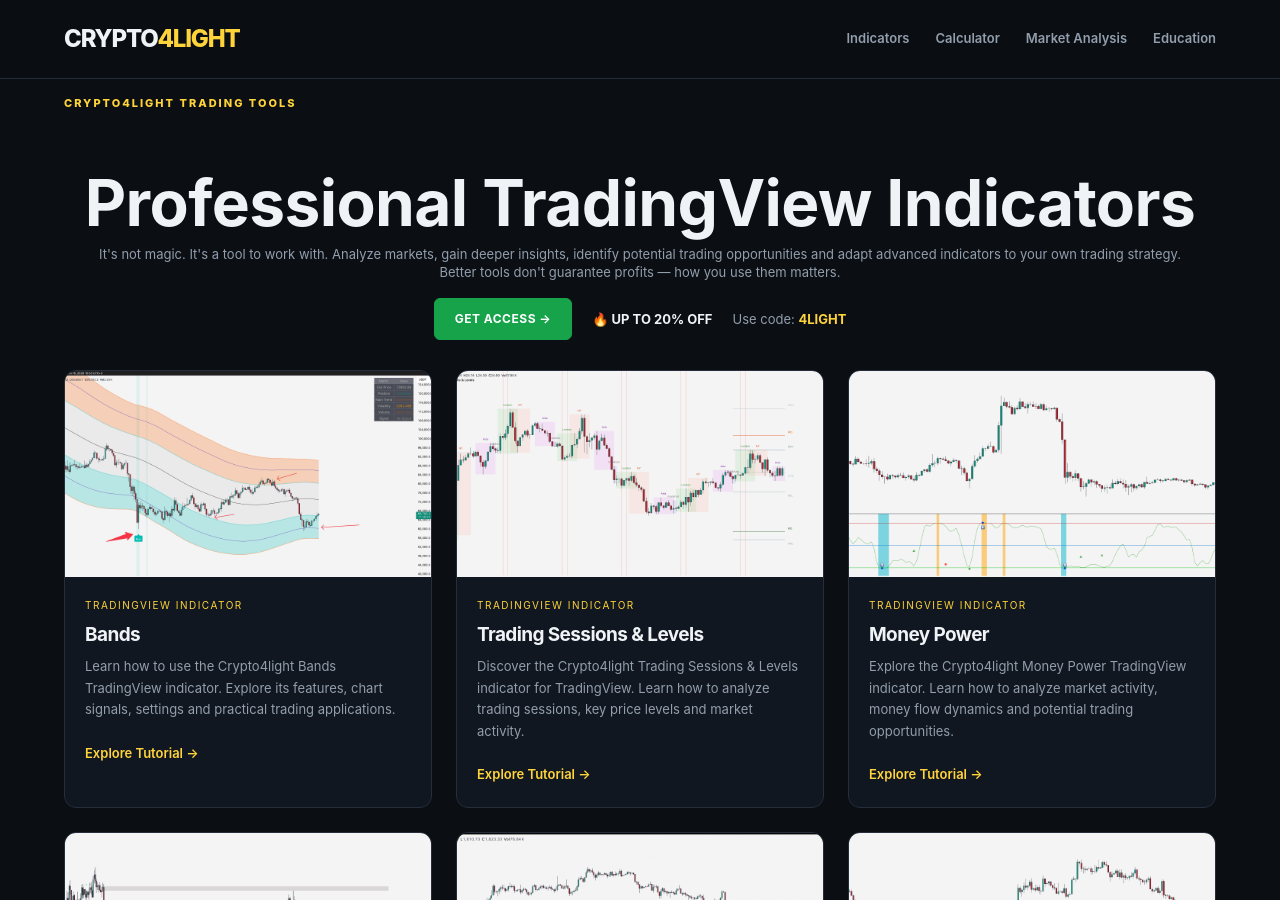
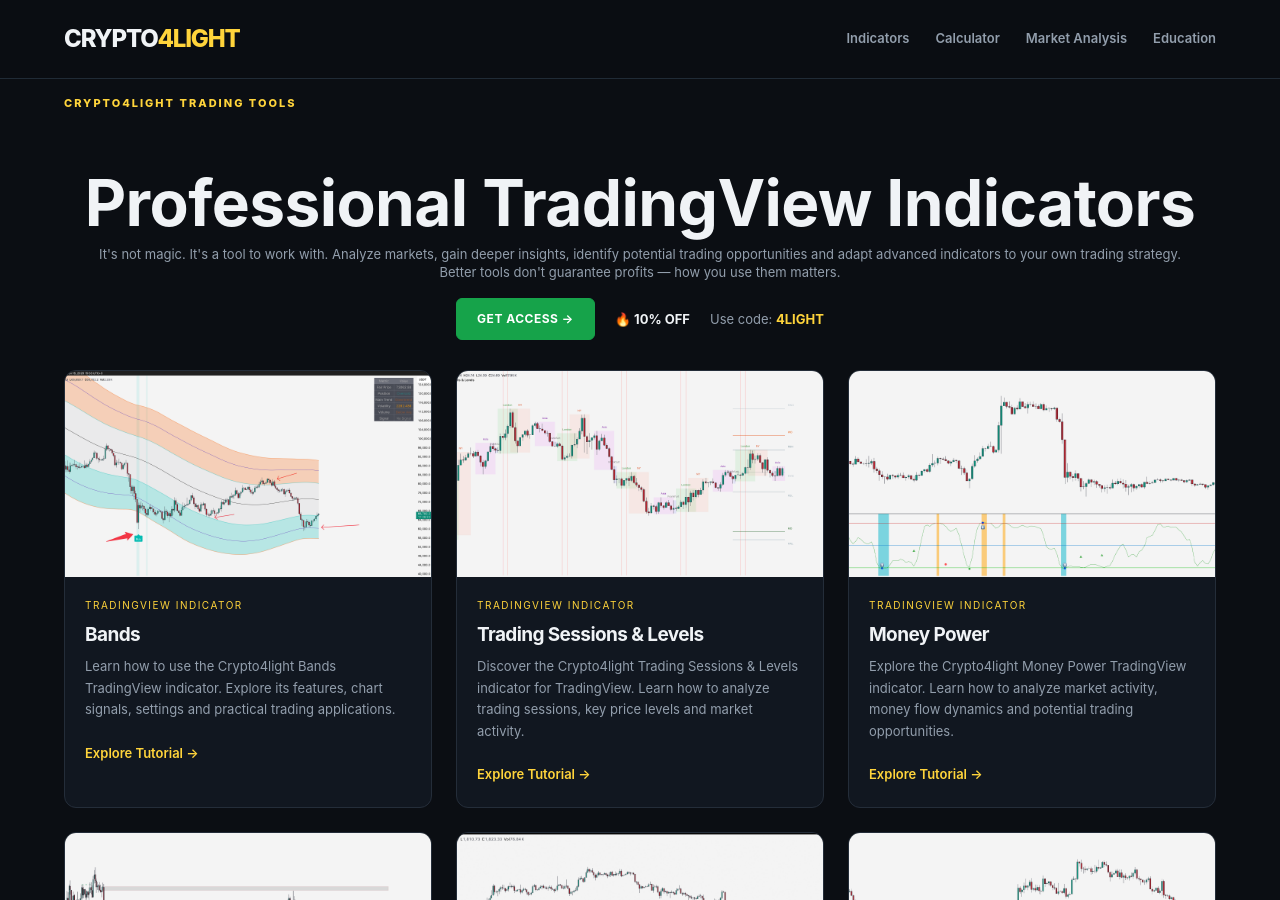
Before and after one commit to crypto4light/crypto4light, a Jekyll site: the page built from indicators/index.html, in a window 1280 px wide and 900 px high. Built offline with Jekyll 4.4.1, drawn with Linux system fonts in a browser that asks for light colours.

Commit message:
Update index.html

```diff
--- a/indicators/index.html
+++ b/indicators/index.html
@@ -31,7 +31,7 @@ permalink: /indicators/
       </a>
 
       <span class="indicator-cta-discount">
-        🔥 UP TO 20% OFF
+        🔥 10% OFF
       </span>
 
       <span class="indicator-cta-code">
```
